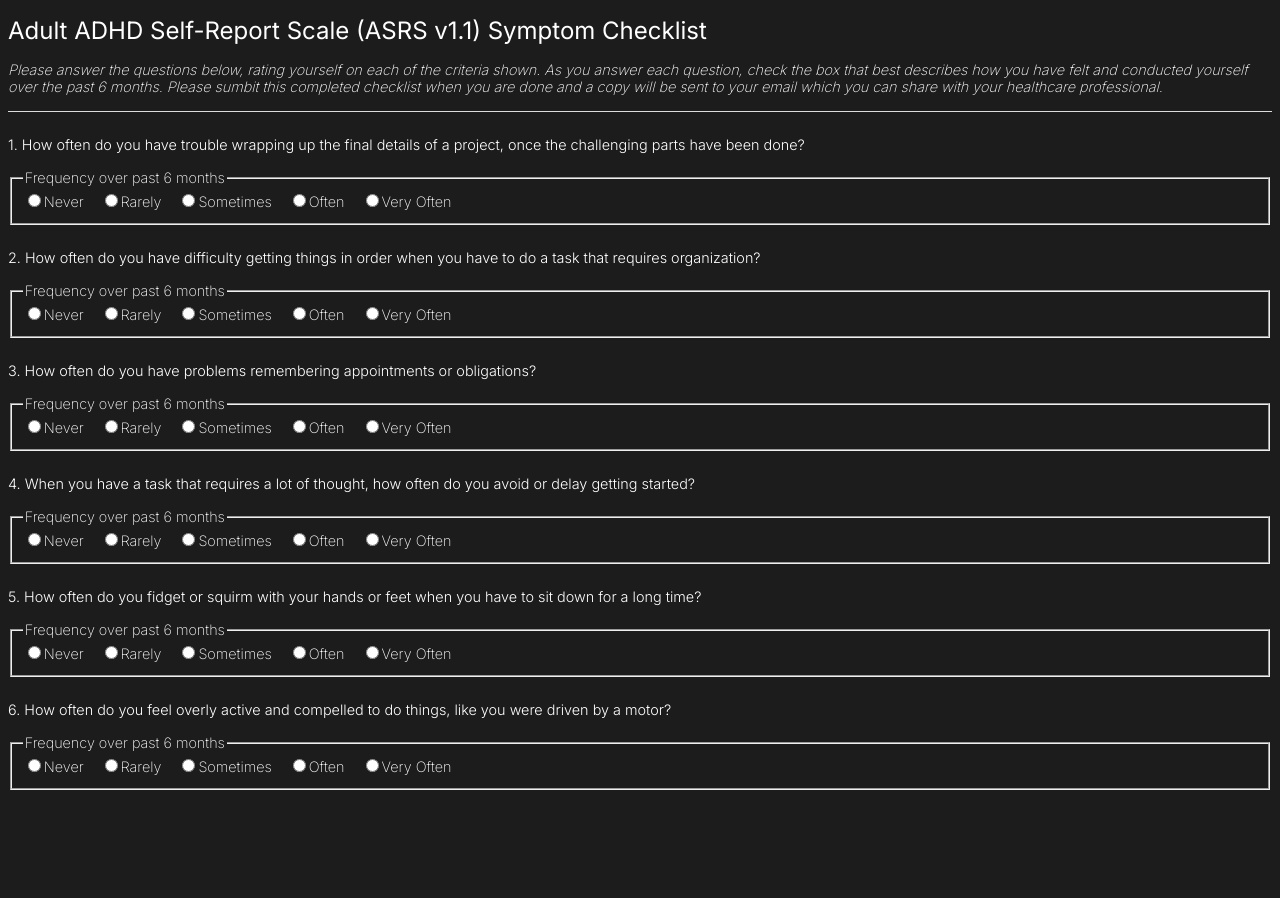
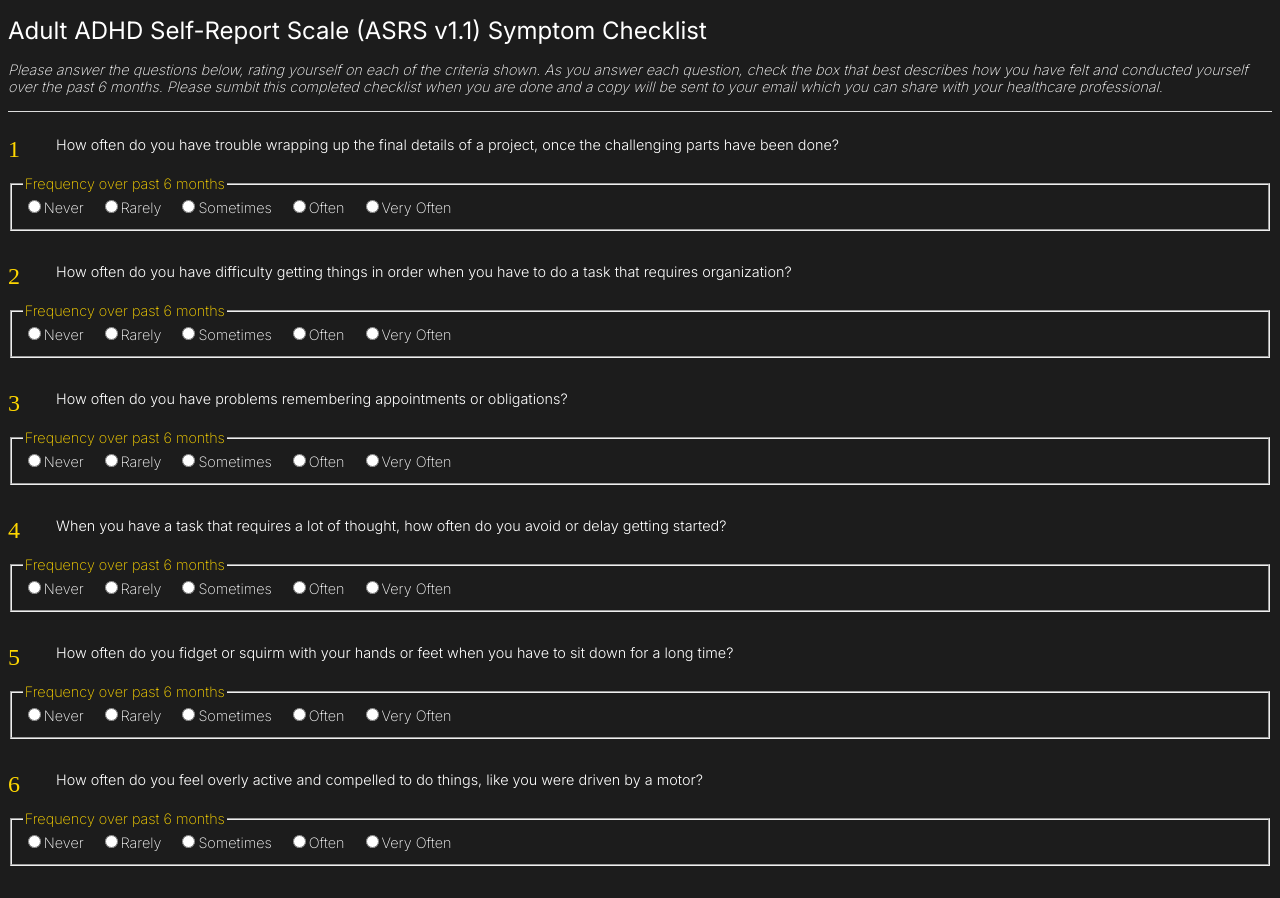
Before and after one commit to vishalicious213/adhd, a React (Vite) app: page / in a window 1280 px wide. Before the commit the page ends 800 px from the top, so only its background shows below. Built offline with nearby package versions, Linux system fonts and the light colour scheme.

Commit message:
styling questions and their layout

```diff
--- a/src/App.jsx
+++ b/src/App.jsx
@@ -5,27 +5,27 @@ import Question from './components/Question'
 const questionsArray = [
     {
         id: 1,
-        text: "1. How often do you have trouble wrapping up the final details of a project, once the challenging parts have been done?",
+        text: "How often do you have trouble wrapping up the final details of a project, once the challenging parts have been done?",
     },
     {
         id: 2,
-        text: "2. How often do you have difficulty getting things in order when you have to do a task that requires organization?",
+        text: "How often do you have difficulty getting things in order when you have to do a task that requires organization?",
     },
     {
         id: 3,
-        text: "3. How often do you have problems remembering appointments or obligations?",
+        text: "How often do you have problems remembering appointments or obligations?",
     },
     {
         id: 4,
-        text: "4. When you have a task that requires a lot of thought, how often do you avoid or delay getting started?",
+        text: "When you have a task that requires a lot of thought, how often do you avoid or delay getting started?",
     },
     {
         id: 5,
-        text: "5. How often do you fidget or squirm with your hands or feet when you have to sit down for a long time?",
+        text: "How often do you fidget or squirm with your hands or feet when you have to sit down for a long time?",
     },
     {
         id: 6,
-        text: "6. How often do you feel overly active and compelled to do things, like you were driven by a motor? "
+        text: "How often do you feel overly active and compelled to do things, like you were driven by a motor? "
     },
 ]
 
@@ -33,7 +33,7 @@ const App = () => {
     return (
         <>
             <Instructions />
-            {questionsArray.map(q => <Question question={q.text} key={q.id}/>) }
+            {questionsArray.map(q => <Question question={q.text} num={q.id} key={q.id}/>) }
         </>
     )
 }
--- a/src/components/Question.jsx
+++ b/src/components/Question.jsx
@@ -1,9 +1,12 @@
 import React from 'react'
 
-const Question = ({ question, answer }) => {
+const Question = ({ question, num }) => {
     return (
         <>
-            <div className="text question">{question}</div>
+            <div className="question-container">
+                <div className="question-num">{num}</div>
+                <div className="text question">{question}</div>
+            </div>
 
             <fieldset className="text">
                 <legend>Frequency over past 6 months</legend>
--- a/src/index.css
+++ b/src/index.css
@@ -30,13 +30,32 @@ p {
     font-style: italic;
 }
 
+.question-container {
+    display: flex;
+    gap: 1rem;
+    margin: 1.5rem 0 .75rem;
+}
+
 .question {
-    margin: 1.5rem 0 1rem;
     font-weight: 300;
+}
+
+.question-num {
+    font-size: 1.5rem;
+    width: 2rem;
+    color: gold;
 }
 
 .answer {
     margin-bottom: .25rem;
+}
+
+fieldset {
+    margin-bottom: 2rem;
+}
+
+legend {
+    color: gold;
 }
 
 /* MEDIA QUERIES */
```
